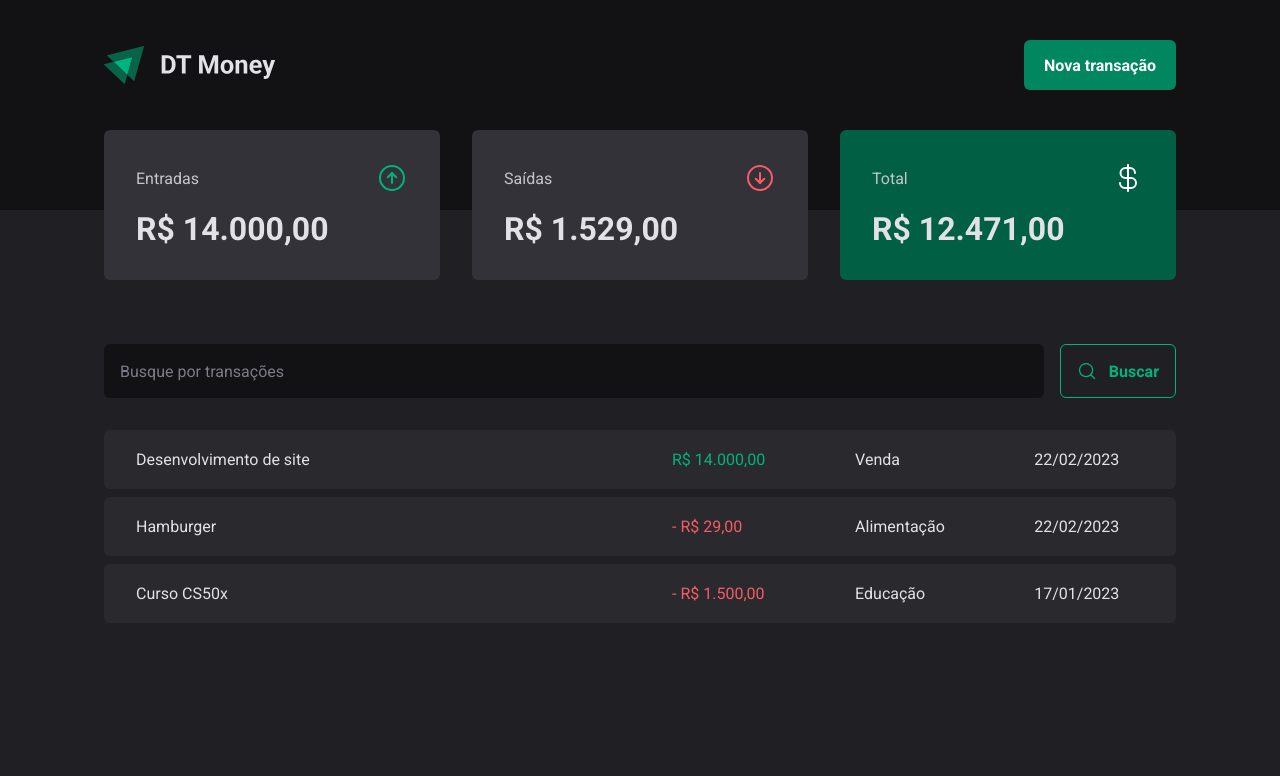
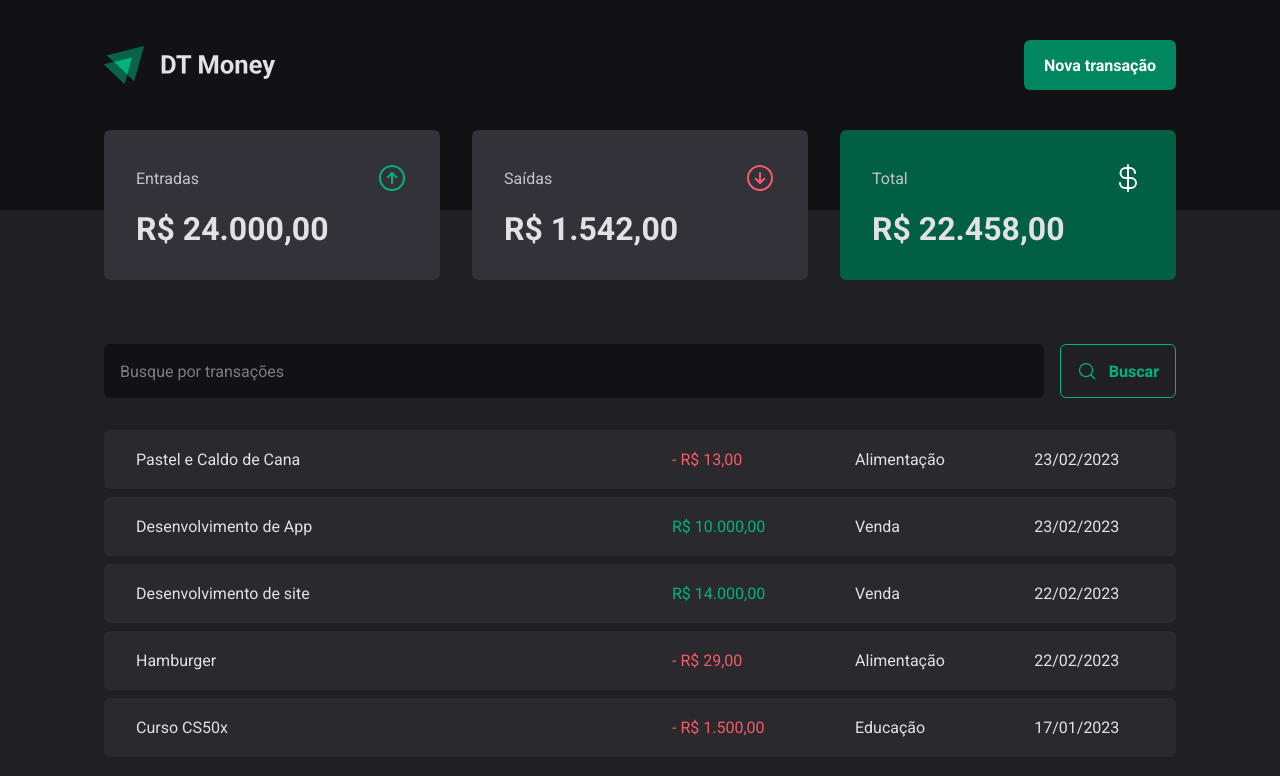
Before and after one commit to yurisoaresm/dt-money, a React (Vite) app: page / in a window 1280 px wide. Shown: the top 776 px of the page. Built offline with nearby package versions, Linux system fonts and the light colour scheme; data requests are answered from the project's data file.

Commit message:
feat: allow creating a new transaction/sort by createdAt

```diff
--- a/server.json
+++ b/server.json
@@ -6,7 +6,7 @@
       "type": "income",
       "category": "Venda",
       "price": 14000,
-      "createAt": "2023-02-22T11:31:06.491Z"
+      "createdAt": "2023-02-22T11:31:06.491Z"
     },
     {
       "id": 2,
@@ -14,7 +14,7 @@
       "type": "outcome",
       "category": "Alimentação",
       "price": 29,
-      "createAt": "2023-02-22T11:26:06.491Z"
+      "createdAt": "2023-02-22T11:26:06.491Z"
     },
     {
       "id": 3,
@@ -22,7 +22,23 @@
       "type": "outcome",
       "category": "Educação",
       "price": 1500,
-      "createAt": "2023-01-17T11:20:06.491Z"
+      "createdAt": "2023-01-17T11:20:06.491Z"
+    },
+    {
+      "description": "Desenvolvimento de App",
+      "price": 10000,
+      "category": "Venda",
+      "type": "income",
+      "createdAt": "2023-02-23T17:42:47.972Z",
+      "id": 4
+    },
+    {
+      "description": "Pastel e Caldo de Cana",
+      "price": 13,
+      "category": "Alimentação",
+      "type": "outcome",
+      "createdAt": "2023-02-23T17:59:08.838Z",
+      "id": 5
     }
   ]
 }
--- a/src/components/NewTransactionModal/index.tsx
+++ b/src/components/NewTransactionModal/index.tsx
@@ -4,7 +4,12 @@ import { Controller, useForm } from "react-hook-form";
 import * as z from 'zod';
 import { zodResolver } from '@hookform/resolvers/zod';
 
+import { api } from '../../lib/axios';
+
 import { CloseButton, Content, Overlay, TransactionType, TransactionTypeButton } from './styles';
+import { useContext } from 'react';
+import { TransactionsContext } from '../../contexts/TransactionsContext';
+
 
 const newTransactionFormSchema = z.object({
   description: z.string(),
@@ -16,11 +21,14 @@ const newTransactionFormSchema = z.object({
 type NewTransactionFormInputs = z.infer<typeof newTransactionFormSchema>;
 
 export function NewTransationModal() {
+  const { createTransaction } = useContext(TransactionsContext);
+
   const {
     control,
     register,
     handleSubmit,
     formState: { isSubmitting },
+    reset,
   } = useForm<NewTransactionFormInputs>({
     resolver: zodResolver(newTransactionFormSchema),
     defaultValues: {
@@ -29,9 +37,16 @@ export function NewTransationModal() {
   })
 
   async function hanldeCreateNewTransaction(data: NewTransactionFormInputs){
-    await new Promise(resolve => setTimeout(resolve, 2000));
+    const { category, description, price, type} = data;
 
-    console.log(data);
+    await createTransaction({
+      description,
+      category,
+      price,
+      type,
+    })
+
+    reset();
   }
 
   return (
--- a/src/contexts/TransactionsContext.tsx
+++ b/src/contexts/TransactionsContext.tsx
@@ -7,12 +7,20 @@ interface Transaction {
   type: 'income' | 'outcome';
   category: string;
   price: number;
-  createAt: string;
+  createdAt: string;
+}
+
+interface CreateTransactionInput {
+  description: string;
+  price: number;
+  category: string;
+  type: 'income' | 'outcome';
 }
 
 interface TransactionContextType {
   transactions: Transaction[];
   fetchTransactions: (query?: string) => Promise<void>;
+  createTransaction: (data: CreateTransactionInput) => Promise<void>;
 }
 
 interface TransactionsProviderProps {
@@ -27,11 +35,27 @@ export function TransactionsProvider({ children }: TransactionsProviderProps) {
   async function fetchTransactions(query?: string) {
     const response = await api.get('transactions', {
       params: {
+        _sort: 'createdAt',
+        _order: 'desc',
         q: query,
       }
     })
 
     setTransactions(response.data)
+  }
+
+  async function createTransaction(data: CreateTransactionInput) {
+    const { category, description, price, type} = data;
+
+    const response = await api.post('transactions', {
+      description,
+      price,
+      category,
+      type,
+      createdAt: new Date()
+    })
+
+    setTransactions(state => [response.data, ...state])
   }
 
   useEffect(() => {
@@ -41,7 +65,8 @@ export function TransactionsProvider({ children }: TransactionsProviderProps) {
   return (
     <TransactionsContext.Provider value={{
         transactions,
-        fetchTransactions
+        fetchTransactions,
+        createTransaction,
       }}>
       {children}
     </TransactionsContext.Provider>
--- a/src/pages/Transactions/index.tsx
+++ b/src/pages/Transactions/index.tsx
@@ -32,7 +32,7 @@ export function Transactions() {
                     </PriceHighlight>
                   </td>
                   <td>{transaction.category}</td>
-                  <td>{dateFormatter.format(new Date(transaction.createAt))}</td>
+                  <td>{dateFormatter.format(new Date(transaction.createdAt))}</td>
                 </tr>
               )
             })}
```
